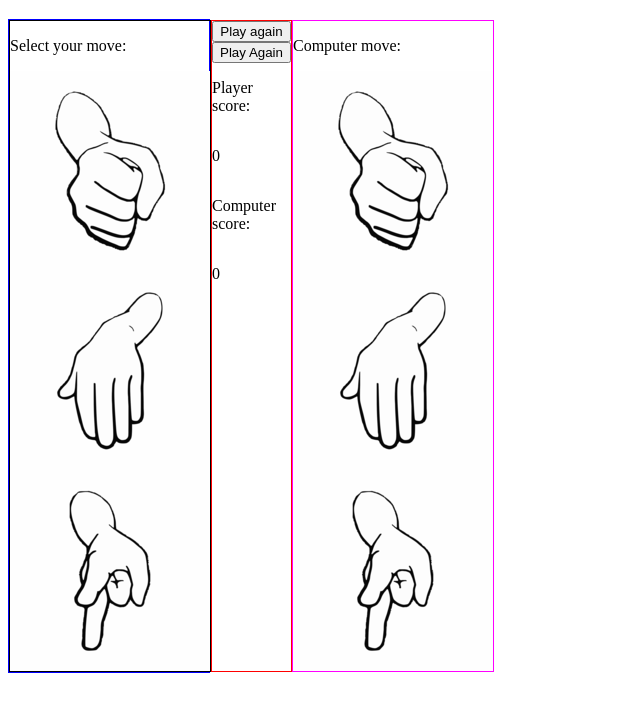
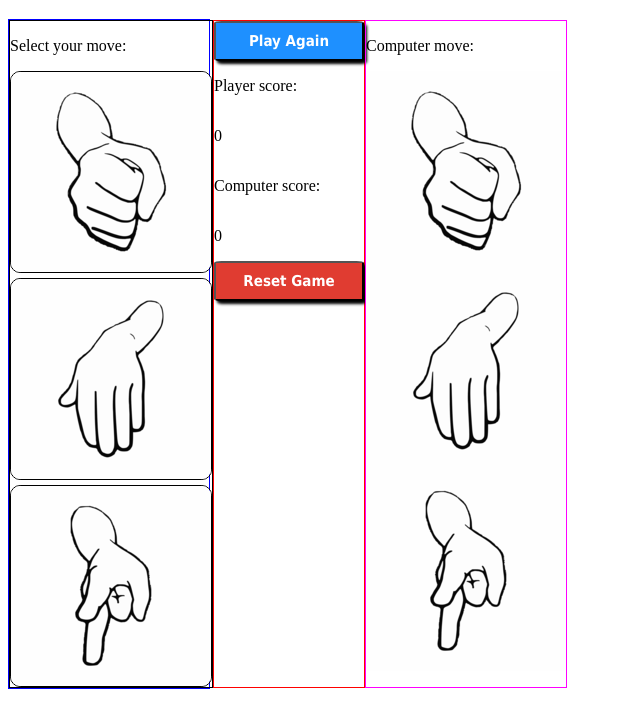
Before and after one commit to joreilly1993/odin-rock-paper-scissors, a plain HTML site: page index.html in a window 1280 px wide. Shown: the part 61-788 px from the top of the page, without its empty margins (0-640 px from the left). Drawn offline with Linux system fonts and the light colour scheme.

Commit message:
Modified index.html, main.js and styles.css. Added a reset game button that resets the player and computer score to 0. Added borders around player selection buttons that are removed when a selection is made and re-applied after the play again button is pressed.

```diff
--- a/index.html
+++ b/index.html
@@ -15,17 +15,17 @@
 
       <div id ="player-div">
         <p>Select your move:</p>
-        <input type="image" src="images/rock2.png" name="player-rock" id="player-rock-button">
-        <input type="image" src="images/paper2.png" name="player-paper" id="player-paper-button">
-        <input type="image" src="images/scissors2.png" name="player-scissors" id="player-scissors-button">
+        <input type="image" src="images/rock2.png" name="player-rock" class = "player-rock-btn" id="player-rock-button">
+        <input type="image" src="images/paper2.png" name="player-paper" class="player-paper-btn" id="player-paper-button">
+        <input type="image" src="images/scissors2.png" name="player-scissors" class="player-scissors-btn" id="player-scissors-button">
       </div>
 
       <div id="score-and-play">
-        <button id="play-again-btn">Play again</button>
         <input type="button" value="Play Again" name="play-again-btn" id="play-again-btn">
         <div id="round-results"></div>
         <p>Player score:</p><p id="player-score-counter">0</p>
         <p>Computer score:</p><p id="computer-score-counter">0</p>
+        <input type="button" value="Reset Game" name="reset-game-btn" id="reset-game-btn">
       </div>
 
       <div id="computer-div">
--- a/main.js
+++ b/main.js
@@ -5,21 +5,25 @@ let computerSelections = ['rock', 'paper', 'scissors'];
 function blurPaperImage() {
     const blurPaper = document.getElementById("player-paper-button");
     blurPaper.classList.add("blur-paper");
+    blurPaper.classList.remove("player-paper-btn");
 }
 // This function blurs/disables the scissors image on the player selection side.
 function blurScissorsImage() {
     const blurScissors = document.getElementById("player-scissors-button");
     blurScissors.classList.add("blur-scissors");
+    blurScissors.classList.remove("player-scissors-btn");
 }
 
 // This function blurs/disables the rock image on the player selection side.
 function blurRockImage() {
     const blurRock = document.getElementById("player-rock-button");
     blurRock.classList.add("blur-rock");
+    blurRock.classList.remove("player-rock-btn");
 }
 function resetPlayerRock() {
     const resetPlayerRock = document.getElementById("player-rock-button");
     resetPlayerRock.classList.remove("blur-rock", "rock-player-selection", "rock-border");
+    resetPlayerRock.classList.add("player-rock-btn");
 }
 function resetComputerRock() {
     const resetComputerRock = document.getElementById("computer-rock-selection");
@@ -28,6 +32,7 @@ function resetComputerRock() {
 function resetPlayerPaper() {
     const resetPlayerPaper = document.getElementById("player-paper-button");
     resetPlayerPaper.classList.remove("blur-paper", "paper-player-selection", "paper-border");
+    resetPlayerPaper.classList.add("player-paper-btn");
 }
 function resetComputerPaper() {
     const resetComputerPaper = document.getElementById("computer-paper-selection");
@@ -36,6 +41,7 @@ function resetComputerPaper() {
 function resetPlayerScissors() {
     const resetPlayerScissors = document.getElementById("player-scissors-button");
     resetPlayerScissors.classList.remove("blur-scissors", "scissors-player-selection", "scissors-border");
+    resetPlayerScissors.classList.add("player-scissors-btn");
 }
 function resetComputerScissors() {
     const resetComputerScissors = document.getElementById("computer-scissors-selection");
@@ -134,6 +140,7 @@ const inputs = document.querySelectorAll('input');
 
             const rockPlayerSelection = document.getElementById("player-rock-button");
             rockPlayerSelection.classList.add('rock-player-selection', 'rock-border');
+            rockPlayerSelection.classList.remove('player-rock-btn');
 
             playerScore = document.getElementById("player-score-counter").textContent = parseInt(playerScore) + 1;
             console.log(playerScore);
@@ -297,11 +304,8 @@ const inputs = document.querySelectorAll('input');
         else if (e.target.id === 'play-again-btn') {
 
             const roundResults = document.getElementById("round-results");
-    while (roundResults.firstChild) {
-        roundResults.removeChild(roundResults.firstChild);
-    }
 
-            const playAgainButton = document.getElementById('play-again-btn');
+
 
              resetPlayerRock();
              resetComputerRock();
@@ -310,6 +314,30 @@ const inputs = document.querySelectorAll('input');
              resetPlayerPaper();
              resetComputerPaper();
 
+    while (roundResults.firstChild) {
+        roundResults.removeChild(roundResults.firstChild);
         }
+    }
+        /*else if (e.target.id === 'reset-game-btn') {
+            let resetPlayerScore = document.getElementById('player-score-counter');
+            resetPlayerScore.textContent = 0;
+
+            let resetComputerScore = document.getElementById('computer-score-counter');
+            resetComputerScore.textContent = 0;
+
+
+
+        }*/
         });
     });
+
+    const resetGame = document.getElementById('reset-game-btn');
+    resetGame.addEventListener('click', (e) => {
+        if (e.target.id === 'reset-game-btn') {
+
+            computerScore = document.getElementById("computer-score-counter").textContent = parseInt(computerScore) - parseInt(computerScore);
+
+            playerScore = document.getElementById("player-score-counter").textContent = parseInt(playerScore) - parseInt(playerScore);
+
+        }
+    });
--- a/styles.css
+++ b/styles.css
@@ -17,6 +17,7 @@
     display: flex;
     flex-direction: column;
     border: 1px solid red;
+    min-width: 150px;
 }
 
 #computer-div {
@@ -24,6 +25,21 @@
     flex-direction: column;
     border: 1px solid magenta;
 
+}
+
+.player-rock-btn {
+    border-radius: 5%;
+    border: 1px solid black;
+    margin: 0 0 5px 0;
+}
+.player-paper-btn {
+    border-radius: 5%;
+    border: 1px solid black;
+    margin: 0 0 5px 0;
+}
+.player-scissors-btn {
+    border-radius: 5%;
+    border: 1px solid black;
 }
 
 .game-images {
@@ -110,3 +126,26 @@
 .paper-border {
     border: 10px solid red;
 }
+
+#play-again-btn {
+    height: 40px;
+    border-radius: 5%;
+    box-shadow: 3px 3px 3px black;
+    font-family: Tahoma, sans-serif;
+    background-color: dodgerblue;
+    color: white;
+    font-weight: bold;
+    font-size: 15px;
+    cursor: pointer;
+}
+#reset-game-btn {
+    height: 40px;
+    border-radius: 5%;
+    box-shadow: 3px 3px 3px black;
+    font-family: Tahoma, sans-serif;
+    background-color: rgb(224,60,49);
+    color: white;
+    font-weight: bold;
+    font-size: 15px;
+    cursor: pointer;
+}
```
